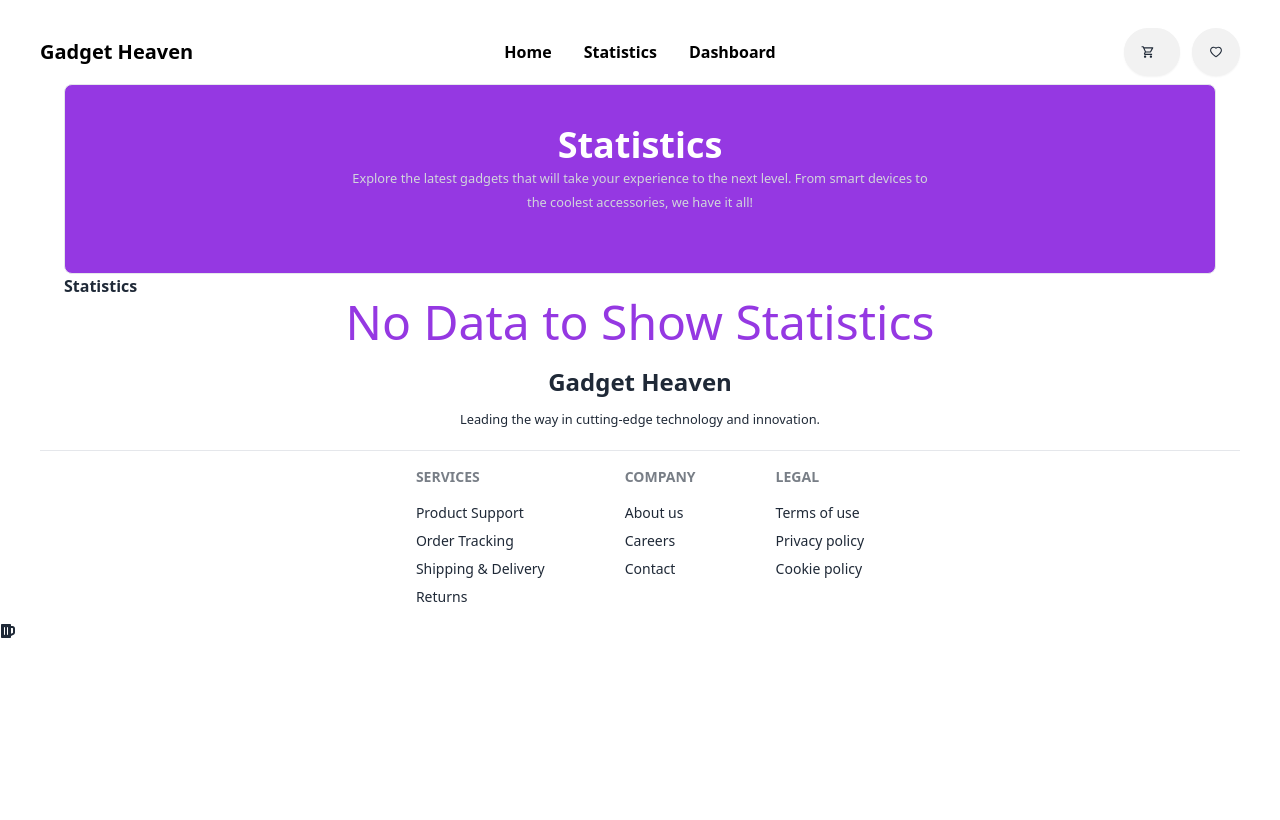
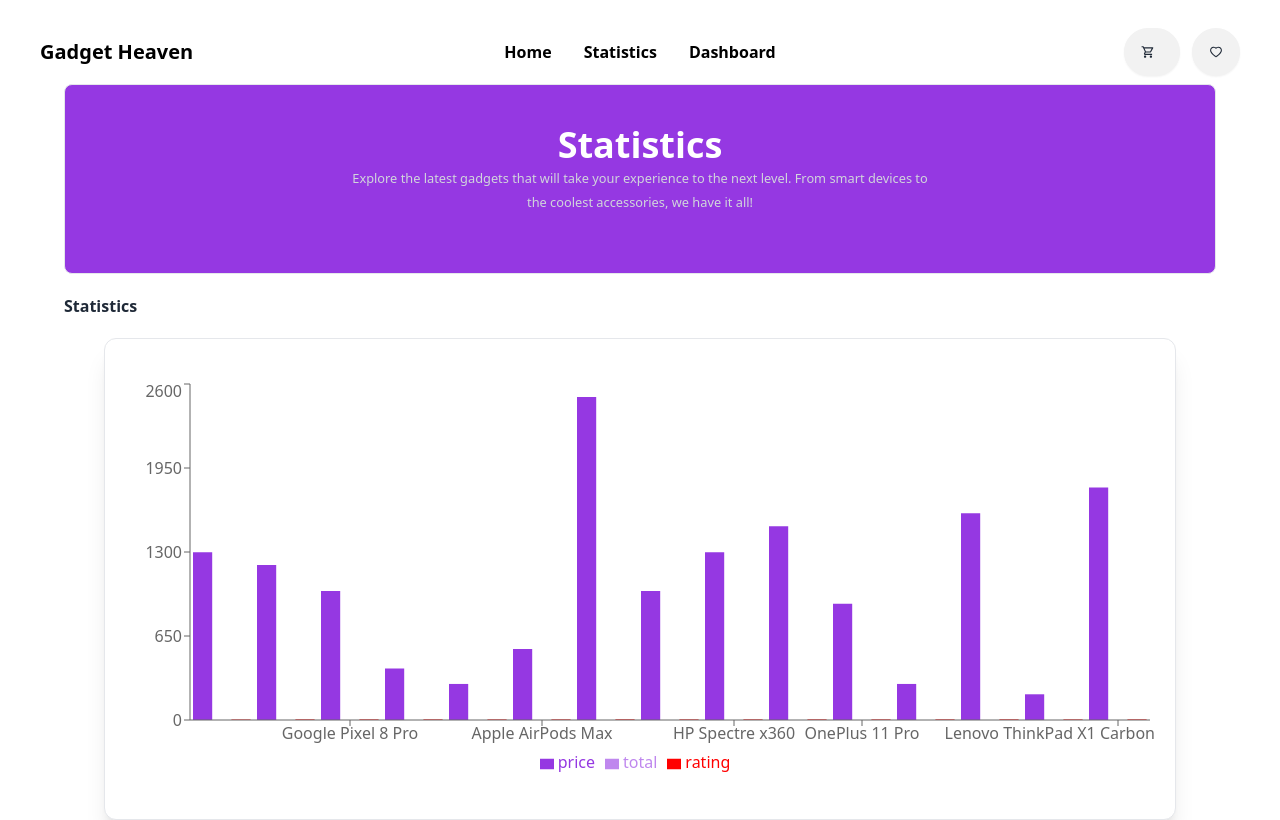
Before and after one commit to programming-hero-web-course-4/b10a8-gadget-heaven-faisal5177, a React (Vite) app: page /statistics in a window 1280 px wide. Shown: the top 820 px of the page. Built offline with nearby package versions, Linux system fonts and the light colour scheme.

Commit message:
added an Statistics

```diff
--- a/package.json
+++ b/package.json
@@ -21,6 +21,7 @@
     "react-router-dom": "^6.28.0",
     "react-tabs": "^6.0.2",
     "react-toastify": "^10.0.6",
+    "recharts": "^2.13.3",
     "sort-by": "^0.0.2"
   },
   "devDependencies": {
--- a/src/Components/CartItem/CartItem.jsx
+++ b/src/Components/CartItem/CartItem.jsx
@@ -57,7 +57,7 @@ const CartItem = () => {
 
   return (
     <div>
-      <div className="text-center border rounded-lg bg-[#9538E2] py-14">
+      <div className="text-center border rounded-lg bg-[#9538E2] py-14 mb-5">
         <h2 className="text-4xl text-white font-bold">Dashboard</h2>
         <p className="text-gray-200 mb-5">
           <small>
--- a/src/Components/Statistics/Statistics.jsx
+++ b/src/Components/Statistics/Statistics.jsx
@@ -1,22 +1,70 @@
-import React from 'react';
+import { useEffect, useState } from "react";
+import { BarChart, Bar, ResponsiveContainer, XAxis, YAxis, Tooltip, Legend } from "recharts";
 
 const Statistics = () => {
+  const [categories, setCategories] = useState([]);
+
+  useEffect(() => {
+    fetch("/CategoriesData.json")
+      .then((res) => {
+        if (!res.ok) {
+          throw new Error(`HTTP error! status: ${res.status}`);
+        }
+        return res.json();
+      })
+      .then((data) => {
+        console.log("Fetched data:", data);
+        const categoriesData = data.map(category => ({
+          name: category.product_title,
+          price: category.price,
+          total: category.total,
+          rating: category.rating
+        }));
+        console.log("Processed categories data:", categoriesData);
+        setCategories(categoriesData);
+      })
+      .catch(error => console.error("Error fetching data:", error));
+  }, []);
+
+  const renderLabel = (props) => {
+    const { x, y, value } = props;
     return (
-        <div className="max-w-6xl mx-auto">
-              <div className="text-center border rounded-lg bg-[#9538E2] py-10">
+      <text x={x + 10} y={y - 5} fill="#000000" fontSize={16} fontWeight="bold" textAnchor="middle">
+        {value}
+      </text>
+    );
+  };
+
+  return (
+    <div className="max-w-6xl mx-auto">
+      <div className="text-center border rounded-lg bg-[#9538E2] py-10">
         <h2 className="text-4xl font-bold text-white">Statistics</h2>
         <p className="text-gray-300 mb-5">
           <small>
-            Explore the latest gadgets that will take your experience to the next level. From smart devices to
+            Explore the latest gadgets that will take your experience to the
+            next level. From smart devices to
             <br /> the coolest accessories, we have it all!
           </small>
         </p>
-
-            </div>
-            <p className="font-bold">Statistics</p>
-            <h2 className="text-5xl text-center text-[#9538E2]">No Data to Show Statistics</h2>
+      </div>
+      <h2 className="font-bold mb-5 mt-5">Statistics</h2>
+      <div className="px-10">
+        <div className="border rounded-xl shadow-xl bg-white p-5 py-10">
+          <ResponsiveContainer width="100%" height={400}>
+            <BarChart data={categories}>
+              <Bar dataKey="price" fill="#9538E2" className="rounded-xl" barSize={70}/>
+              <Bar dataKey="total" fill="#BF87EE" className="rounded-xl" barSize={70}/>
+              <Bar dataKey="rating" fill="#FF0000" className="rounded-xl" barSize={70}/>
+              <XAxis dataKey="name" />
+              <YAxis />
+              <Tooltip />
+              <Legend />
+            </BarChart>
+          </ResponsiveContainer>
         </div>
-    );
+      </div>
+    </div>
+  );
 };
 
 export default Statistics;
--- a/src/Components/WishlistItem/WishlistItem.jsx
+++ b/src/Components/WishlistItem/WishlistItem.jsx
@@ -54,7 +54,7 @@ const WishlistItem = () => {
 
   return (
     <div>
-      <div className="bg-[#9538E2] text-center rounded-lg py-14">
+      <div className="bg-[#9538E2] mb-5 text-center rounded-lg py-14">
         <h2 className="text-4xl font-bold text-white">Dashboard</h2>
         <p className="text-gray-200 mb-5">
           <small>
```
Also changed, not shown: 1 other file (tests, documents, lock files or other folders).
